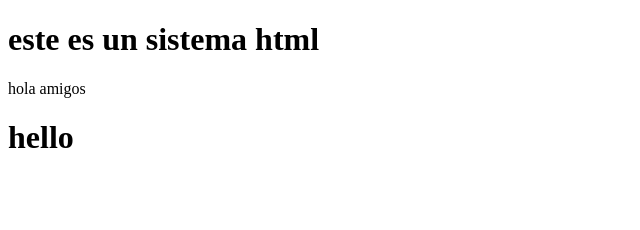
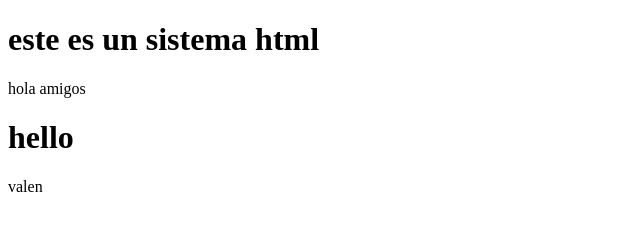
Before and after one commit to Brisnivalentinaceron/valentina1059238648, a plain HTML site: page ejercicion01.html in a window 1280 px wide. Shown: the full height of the page, 0-640 px from the left. Drawn offline with Linux system fonts and the light colour scheme.

Commit message:
version02 modificado2 vale

```diff
--- a/ejercicion01.html
+++ b/ejercicion01.html
@@ -8,5 +8,6 @@
 <body>
     <h1>este es un sistema html</h1>
     <p>hola amigos</p><h1>hello</h1>
+    <p>valen</p>
 </body>
 </html>
```
